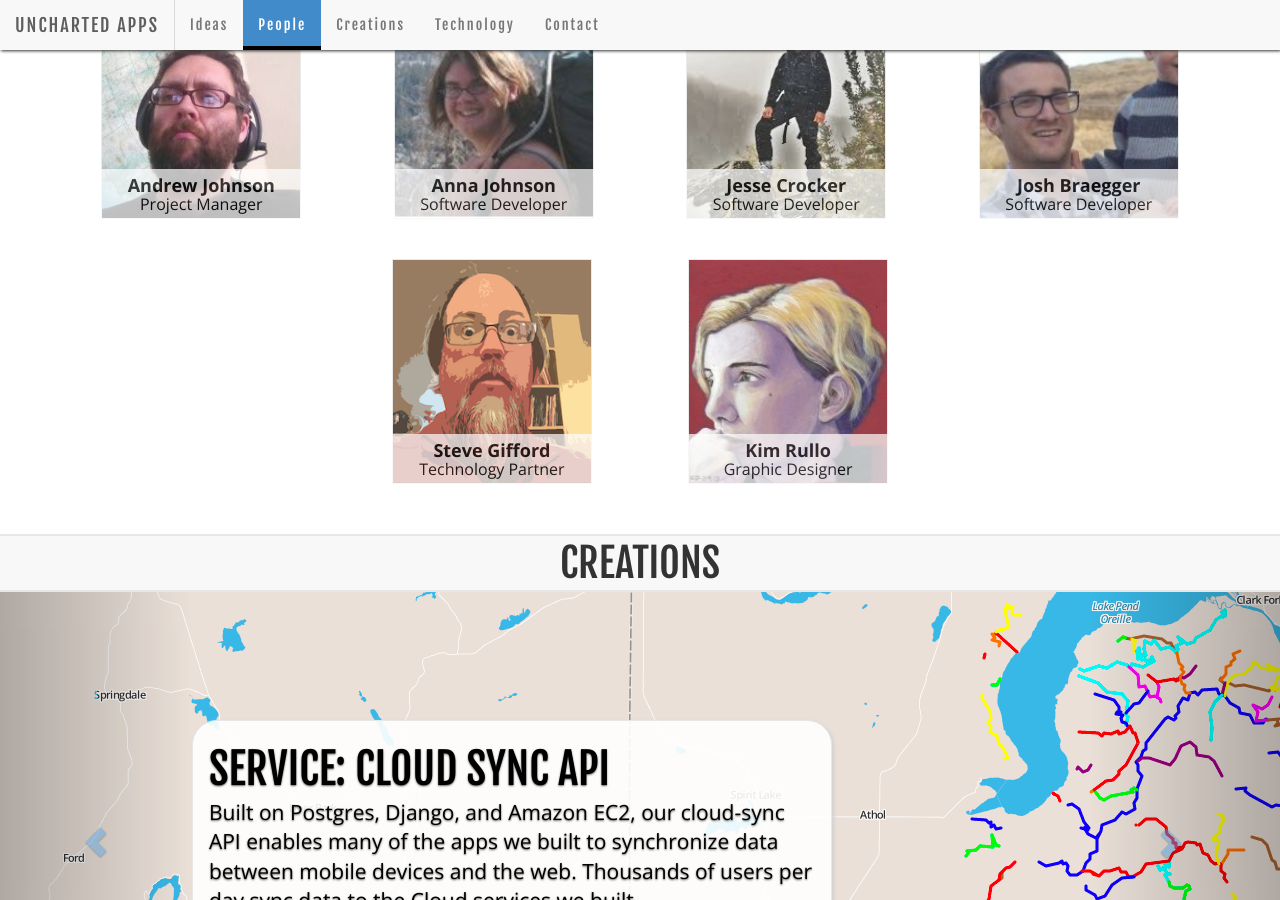
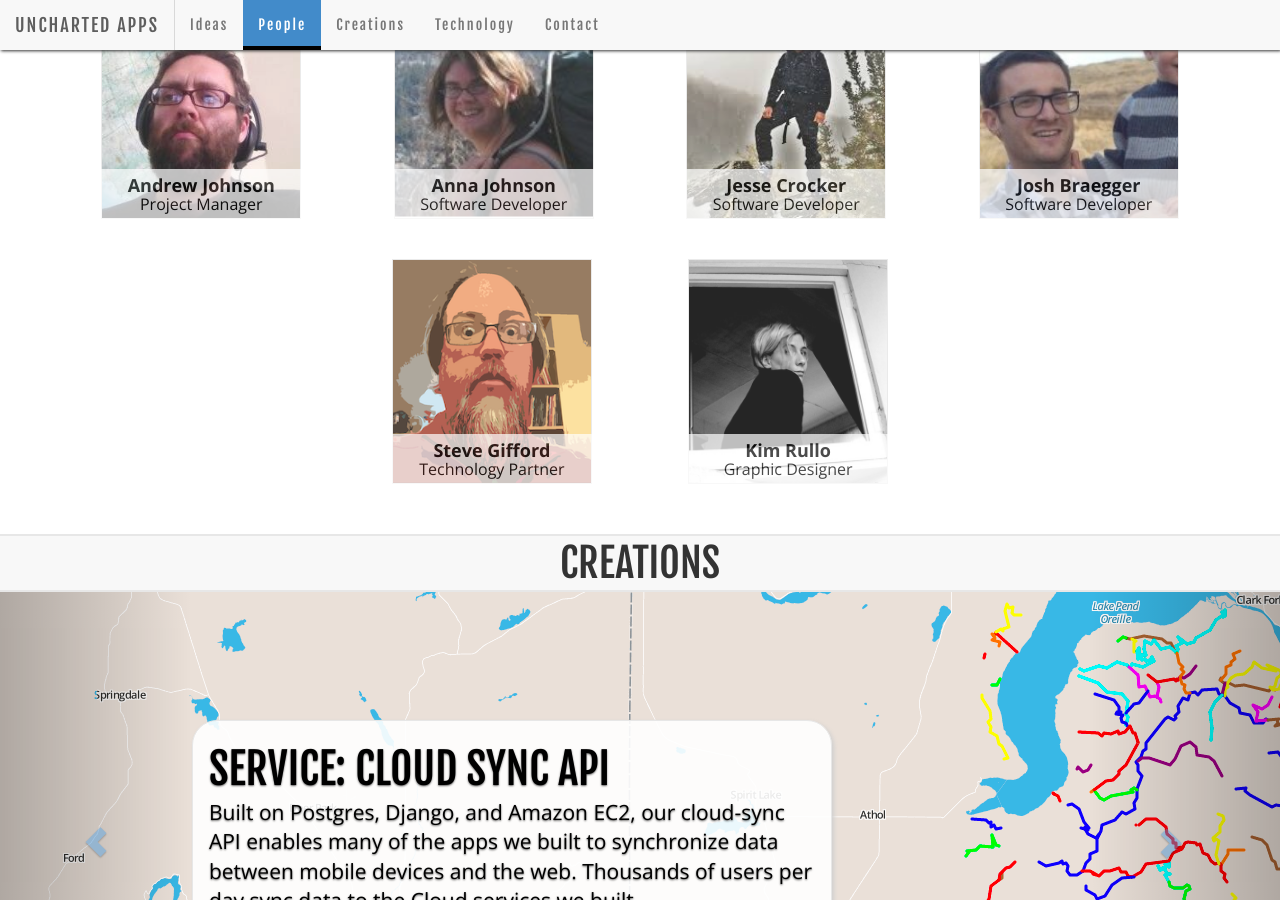
Before and after one commit to trailbehind/consulting-website, a Jekyll site: the page built from index.html, in a window 1280 px wide and 900 px high, scrolled down 1151 px. Built offline with Jekyll 4.4.1, drawn with Linux system fonts in a browser that asks for light colours; nearby versions of some CDN libraries.

Commit message:
updated kims bio

```diff
--- a/index.html
+++ b/index.html
@@ -119,7 +119,7 @@ title: Uncharted Apps
 						</a>
 					</div>
 					<div class="person col-md-3" style="float:none">
-						<a data-toggle="modal" data-target="#rulloBio"><img class="headshot" src="/images/kim_rullo.png">
+						<a data-toggle="modal" data-target="#rulloBio"><img class="headshot" src="/images/kim_rullo.jpg">
 							<div class="label">
 								<strong>Kim Rullo</strong>
 								<span>Graphic Designer</span>
```
Also changed, not shown: images/kim_rullo.jpg (added), images/kim_rullo.png (deleted).
